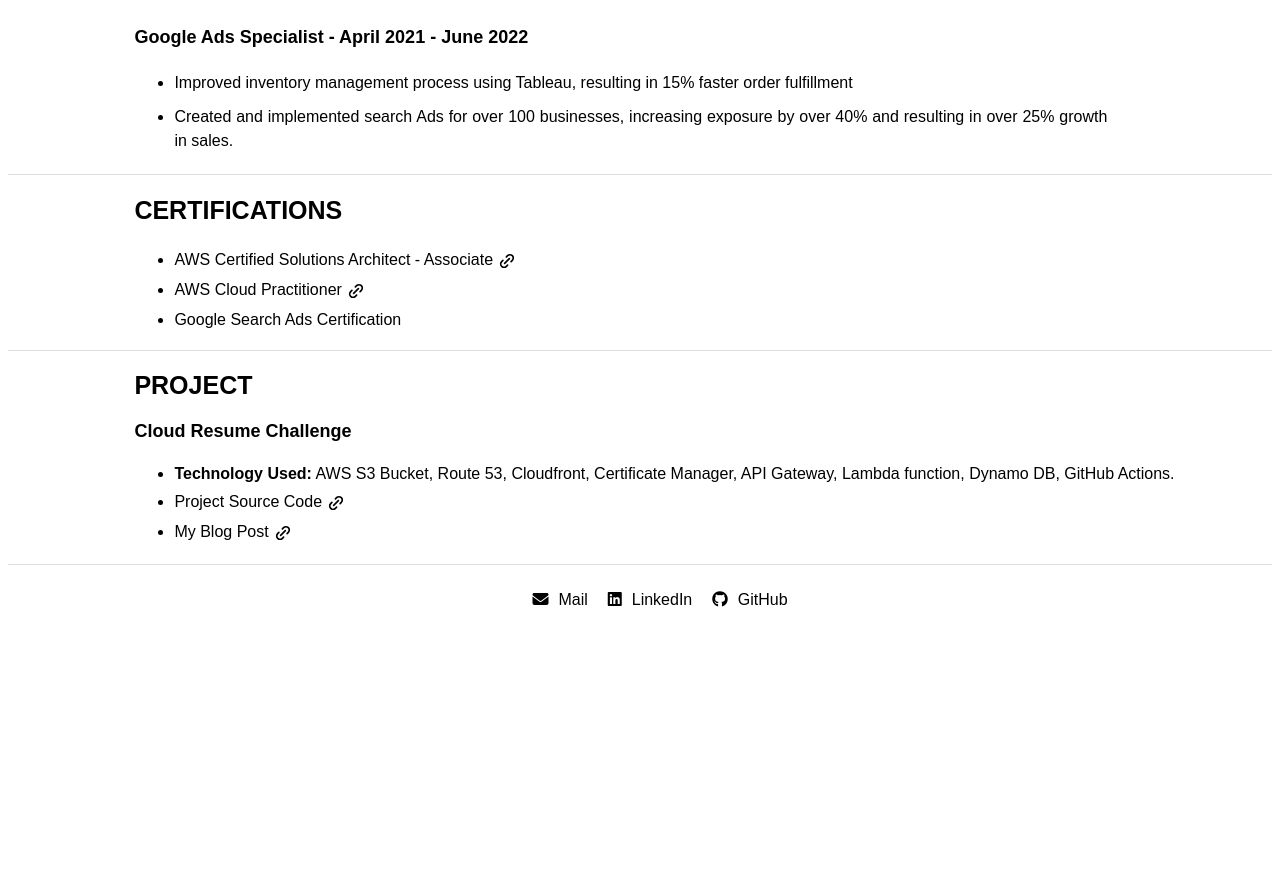
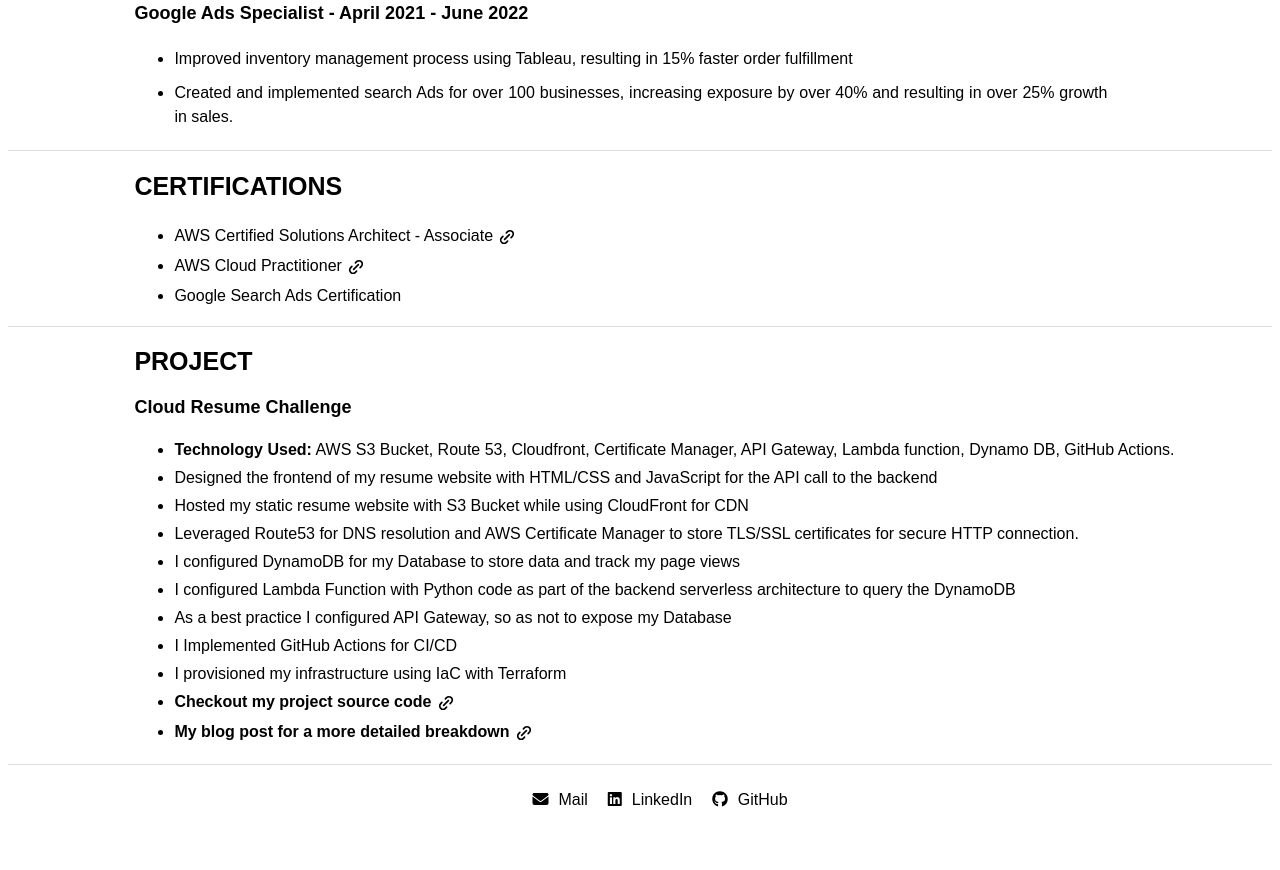
Before and after one commit to oyogbeche/AWS-Resume-Challenge, a plain HTML site: page website/index.html in a window 1280 px wide. Shown: the part 1483-2353 px from the top of the page. Before the commit the page ends 2158 px from the top, so only its background shows below. Drawn offline with Linux system fonts and the light colour scheme; no server answers.

Commit message:
updated resume

```diff
--- a/website/index.html
+++ b/website/index.html
@@ -86,7 +86,7 @@
                     Utilize Auto Scaling to dynamically adjust resources based on load, ensuring seamless scaling of applications.
                 </li>
                 <li>
-                    <span>Documentation:</span> Maintain architecture diagrams using AWS Architecture Icons and store configurations and design decisions in AWS Systems Manager (Parameter Store or Document Manager). This central
+                    <span>Documentation:</span> Maintain architecture diagrams using AWS Architecture Icons and store configurations and design decisions in AWS Systems Manager (Document Manager). This central
                     documentation hub facilitates team collaboration and future reference.
                 </li>
                 <li>
@@ -135,12 +135,22 @@
                 <li>
                     <span>Technology Used:</span> AWS S3 Bucket, Route 53, Cloudfront, Certificate Manager, API Gateway, Lambda function, Dynamo DB, GitHub Actions.
                 </li>
-                <li>
-                    <a href="https://github.com/oyogbeche/AWS-Resume-Challenge.git" target="_blank">Project Source Code <img src="./assets/icon/link-svgrepo-com.svg"></a>
-                </li>
-                <li>
-                    <a href="https://medium.com/@oyogbeche/my-aws-cloud-resume-challenge-4f2c6e396398" >My Blog Post <img src="./assets/icon/link-svgrepo-com.svg"></a>
-                </li>
+                <li>Designed the frontend of my resume website with HTML/CSS and JavaScript for the API call
+                    to the backend
+               </li>
+               <li>Hosted my static resume website with S3 Bucket while using CloudFront for CDN</li>
+               <li>Leveraged Route53 for DNS resolution and AWS Certificate Manager to store TLS/SSL certificates for secure HTTP connection.</li>
+               <li>I configured DynamoDB for my Database to store data and track my page views </li>
+               <li>I configured Lambda Function with Python code  as part of the backend serverless architecture to query the DynamoDB </li>
+               <li>As a best practice I configured API Gateway, so as not to expose my Database</li>
+               <li>I Implemented GitHub Actions for CI/CD </li>
+               <li>I provisioned my infrastructure using IaC with Terraform</li>
+               <li>
+                   <a href="https://github.com/oyogbeche/AWS-Resume-Challenge.git" target="_blank"> <span>Checkout my project source code</span> <img src="./assets/icon/link-svgrepo-com.svg"></a>
+               </li>
+               <li>
+                   <a href="https://medium.com/@oyogbeche/my-aws-cloud-resume-challenge-4f2c6e396398" ><span>My blog post for a more detailed breakdown</span> <img src="./assets/icon/link-svgrepo-com.svg"></a>
+               </li>
             </ul>
         </p>
     </section>
```
